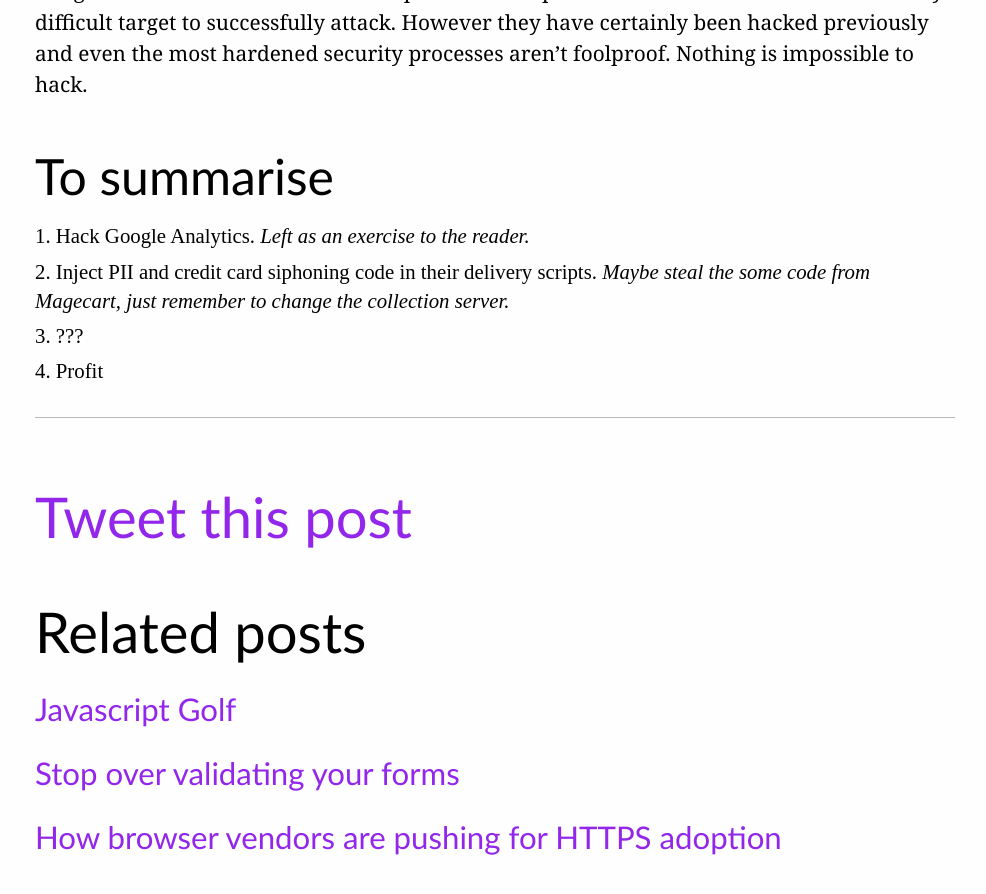
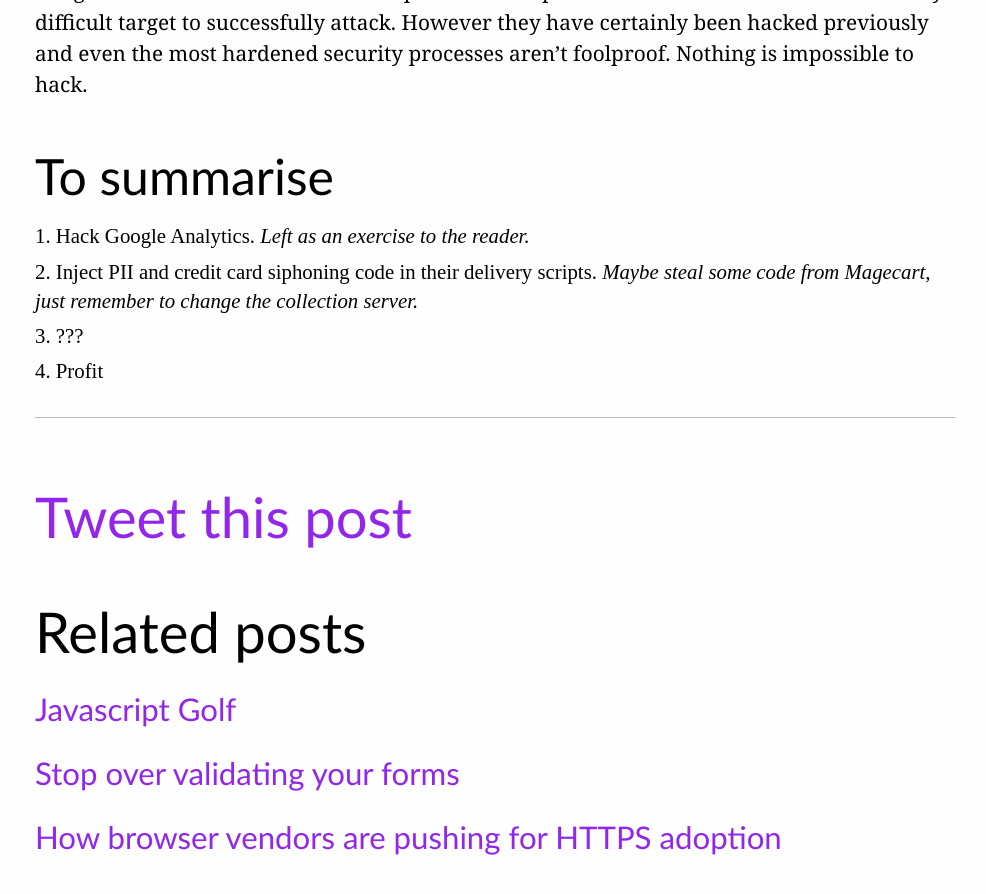
Before and after one commit to k0nserv/hugotunius.se, a Jekyll site: the page built from _posts/2018-11-29-how-to-hack-half-the-web.md, in a window 1280 px wide and 900 px high, scrolled down 1524 px. Shown: the top 894 px of the window, without its empty margins (145-1131 px from the left). Built offline with Jekyll 4.4.1, drawn with Linux system fonts in a browser that asks for light colours.

Commit message:
[Post] Fix grammar issue

```diff
--- a/_posts/2018-11-29-how-to-hack-half-the-web.md
+++ b/_posts/2018-11-29-how-to-hack-half-the-web.md
@@ -24,6 +24,6 @@
 ## To summarise
 
 1. Hack Google Analytics. _Left as an exercise to the reader._
-1. Inject PII and credit card siphoning code in their delivery scripts. _Maybe steal the some code from Magecart, just remember to change the collection server._
+1. Inject PII and credit card siphoning code in their delivery scripts. _Maybe steal some code from Magecart, just remember to change the collection server._
 1. ???
 1. Profit
```
